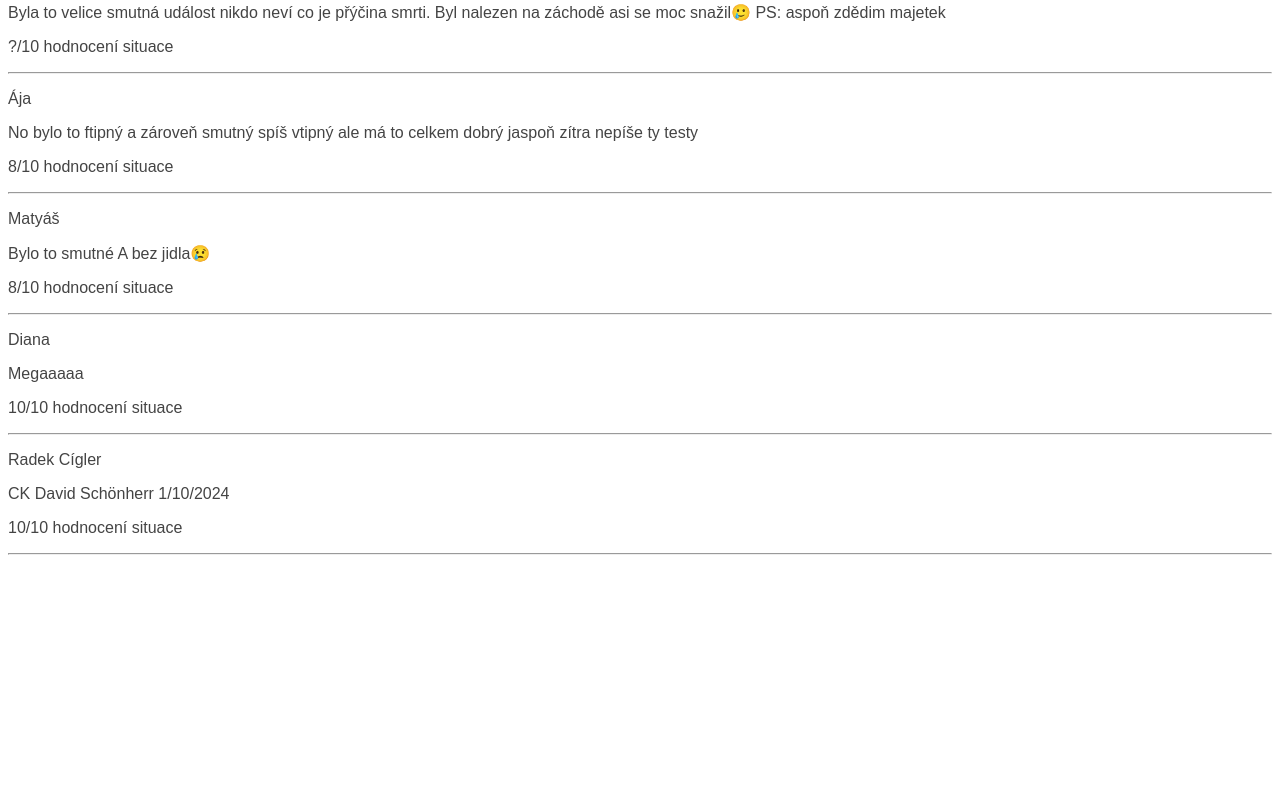
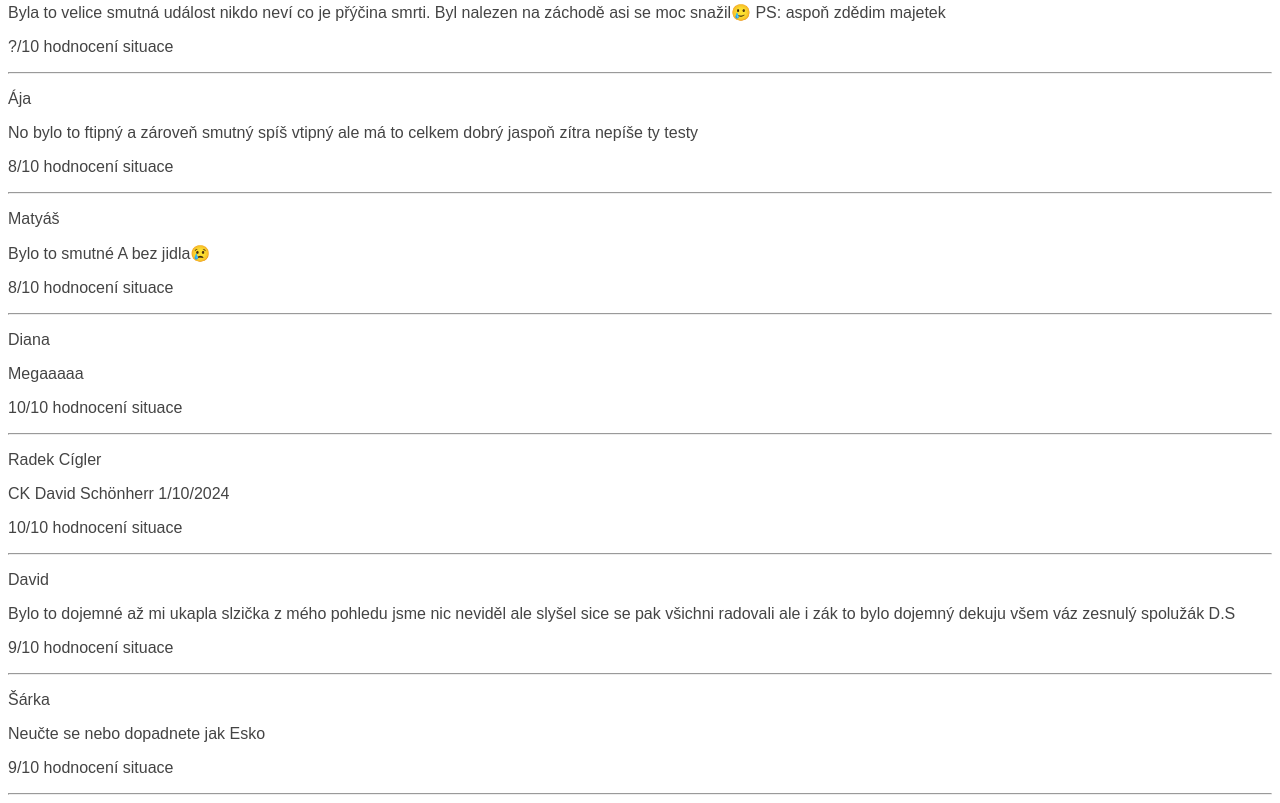
Before and after one commit to TheGuyWeb/7.A, a plain HTML site: page index.html in a window 1280 px wide. Shown: the part 1092-1895 px from the top of the page. Before the commit the page ends 1655 px from the top, so only its background shows below. Drawn offline with Linux system fonts and the light colour scheme.

Commit message:
Update index.html

```diff
--- a/index.html
+++ b/index.html
@@ -33,6 +33,10 @@
 	<hr>
 	<p>Radek Cígler</p><p> CK David Schönherr 1/10/2024</p><p>10/10 hodnocení situace</p>
 	<hr>
+	<p>David</p><p>Bylo to dojemné až mi ukapla slzička z mého pohledu jsme nic neviděl ale slyšel sice se pak všichni radovali ale i zák to bylo dojemný dekuju všem váz zesnulý spolužák D.S</p><p>9/10 hodnocení situace</p>
+	<hr>
+	<p>Šárka</p><p>Neučte se nebo dopadnete jak Esko</p><p>9/10 hodnocení situace</p>
+	<hr>
     </body>
 
     <style>
```
